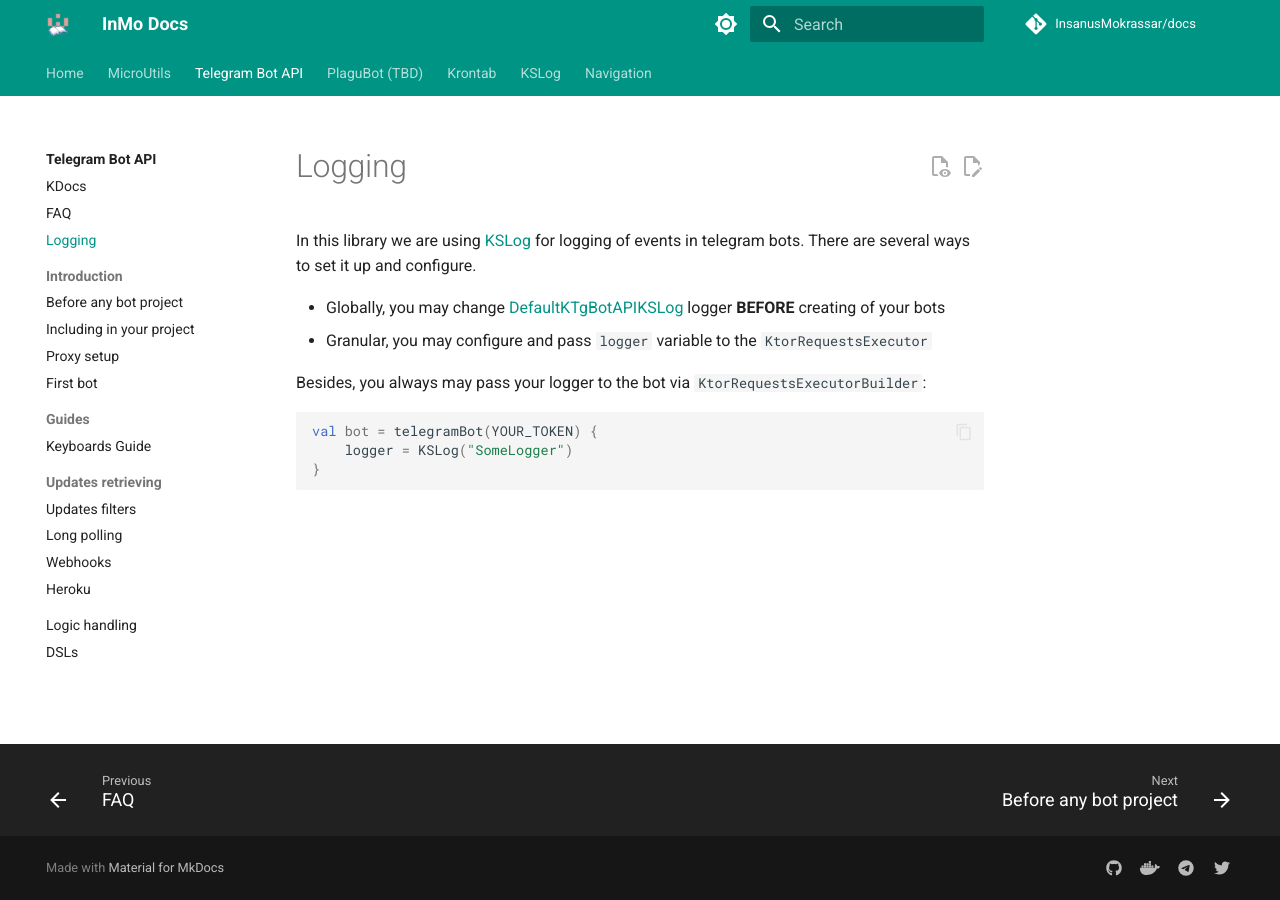
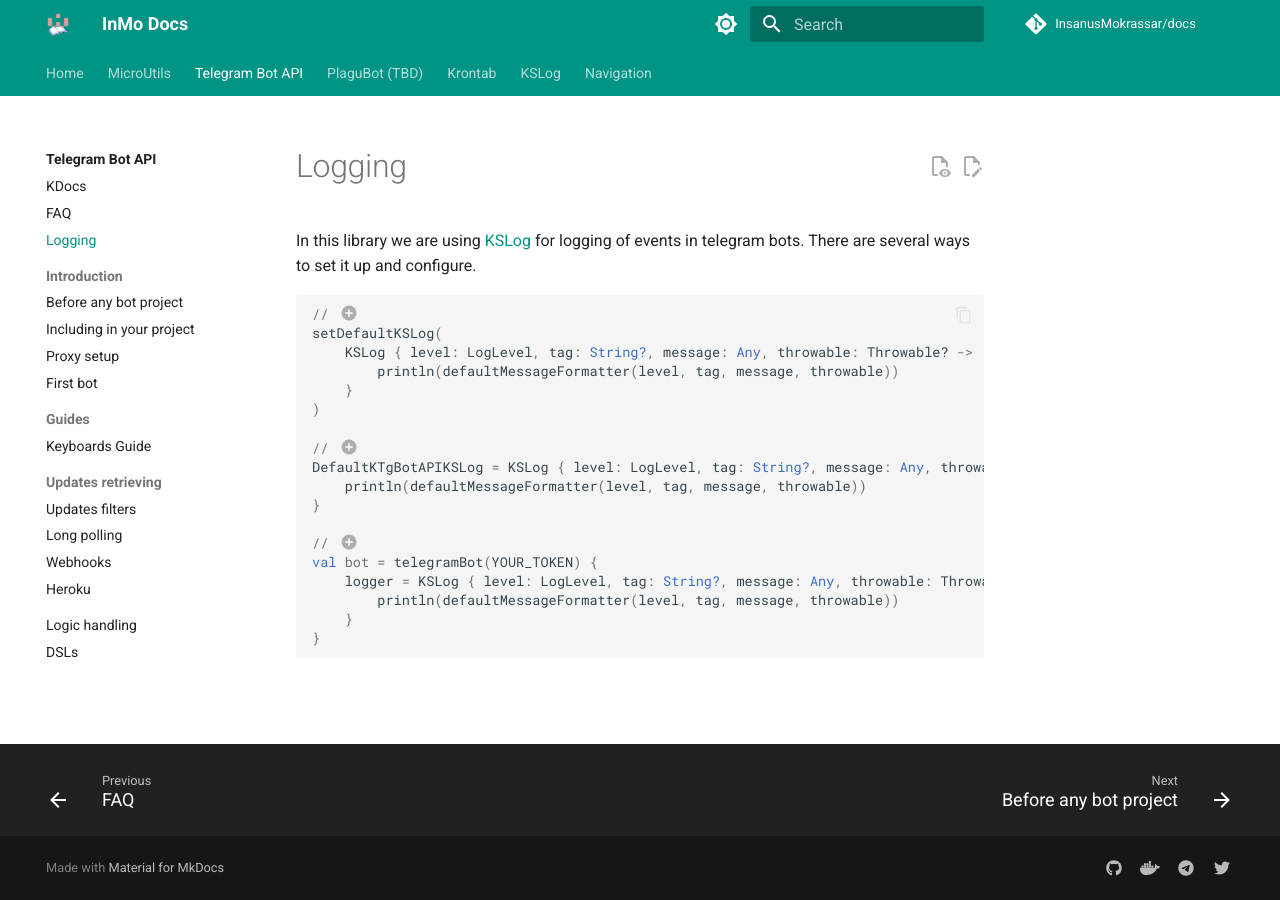
Before and after one commit to InsanusMokrassar/docs, an MkDocs documentation site: the page built from docs/tgbotapi/logs.md, in a window 1280 px wide. Built offline with MkDocs 1.6.1 and Material for MkDocs 9.7.7, drawn with Linux system fonts in a browser that asks for light colours; comment, search, counter and statistics services are not loaded.

````diff
--- a/docs/tgbotapi/logs.md
+++ b/docs/tgbotapi/logs.md
@@ -3,13 +3,29 @@
 In this library we are using [KSLog](/kslog) for logging of events in telegram bots. There are several ways to set it
 up and configure.
 
-* Globally, you may change [DefaultKTgBotAPIKSLog]() logger __BEFORE__ creating of your bots
-* Granular, you may configure and pass `logger` variable to the `KtorRequestsExecutor`
+```kotlin
+// (1)
+setDefaultKSLog(
+    KSLog { level: LogLevel, tag: String?, message: Any, throwable: Throwable? ->
+        println(defaultMessageFormatter(level, tag, message, throwable))
+    }
+)
 
-Besides, you always may pass your logger to the bot via `KtorRequestsExecutorBuilder`:
+// (2)
+DefaultKTgBotAPIKSLog = KSLog { level: LogLevel, tag: String?, message: Any, throwable: Throwable? ->
+    println(defaultMessageFormatter(level, tag, message, throwable))
+}
 
-```kotlin
+// (3)
 val bot = telegramBot(YOUR_TOKEN) {
-    logger = KSLog("SomeLogger")
+    logger = KSLog { level: LogLevel, tag: String?, message: Any, throwable: Throwable? ->
+        println(defaultMessageFormatter(level, tag, message, throwable))
+    }
 }
 ```
+
+1. This variant will set __GLOBAL DEFAULT__ logger. For example, if you will use somewhere `TagLogger`, it will use
+`KSLog.default` under the hood
+2. All the bots created after this setup will use new logger until more specified logger configured (see below)
+3. Passing of `logger` variable to the `KtorRequestsExecutor` or one of factories
+`telegrabBot` will lead to granular setup of logging
````
Also changed, not shown: pyproject.toml (+4 -4 lines), 1 other file.
